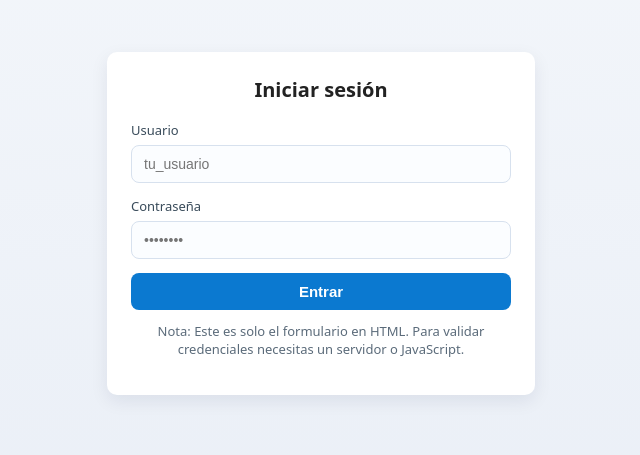
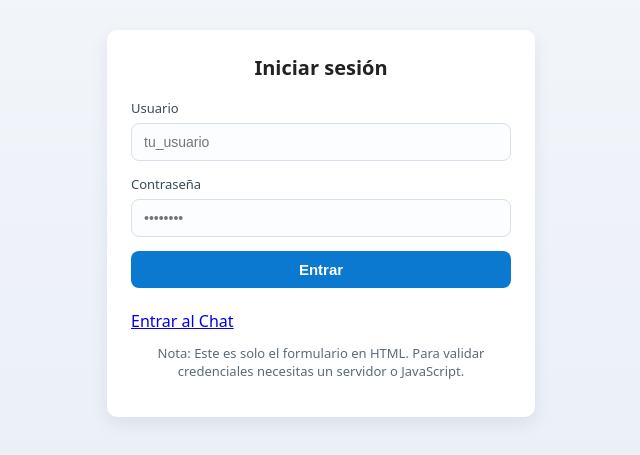
Before and after one commit to bgonzalez-hue/Grupo02, a plain HTML site: page login.html in a window 1280 px wide. Shown: the part 177-632 px from the top of the page, without its empty margins (319-959 px from the left). Drawn offline with Linux system fonts and the light colour scheme.

Commit message:
Update login.html y enlace chat

```diff
--- a/login.html
+++ b/login.html
@@ -92,7 +92,8 @@
       </div>
 
       <input type="submit" value="Entrar" />
-
+<br><br>
+<a href="chat.html">Entrar al Chat</a>
       <p class="note">Nota: Este es solo el formulario en HTML. Para validar credenciales necesitas un servidor o JavaScript.</p>
     </form>
   </div>
```
